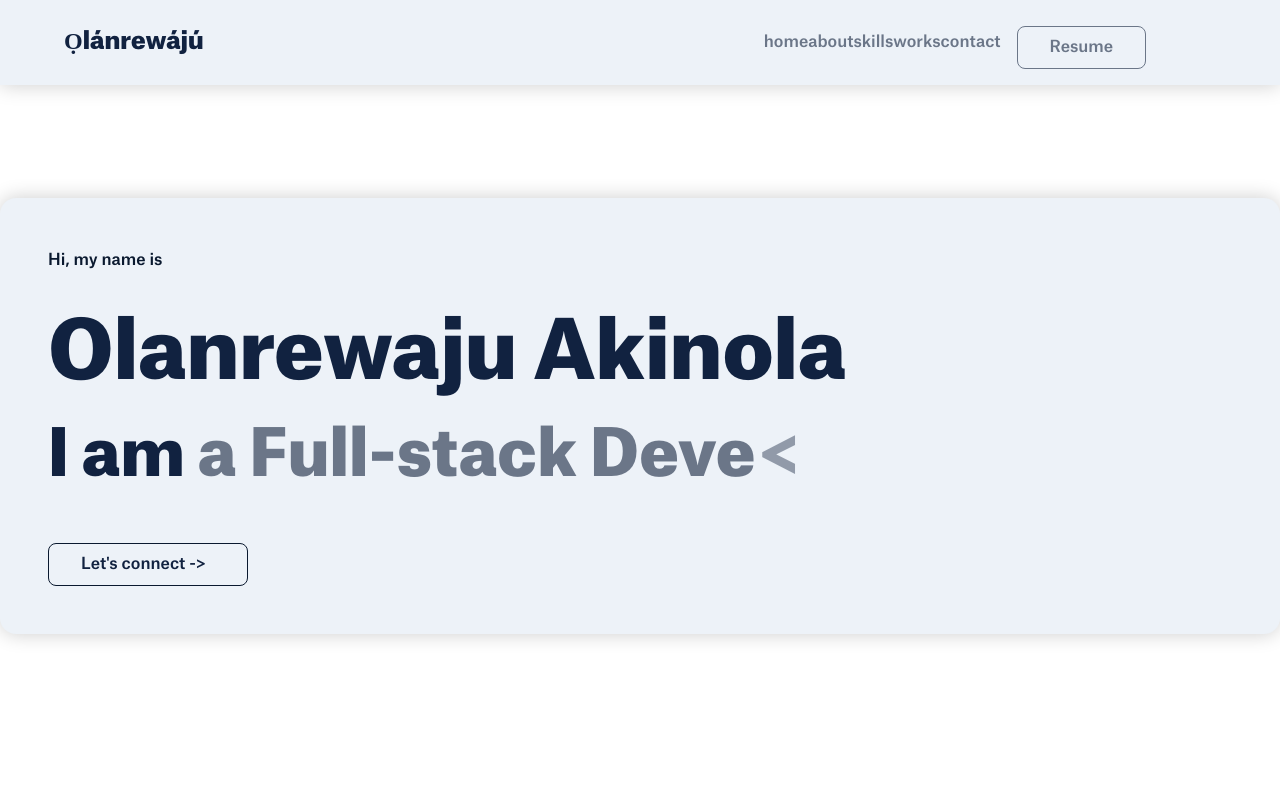
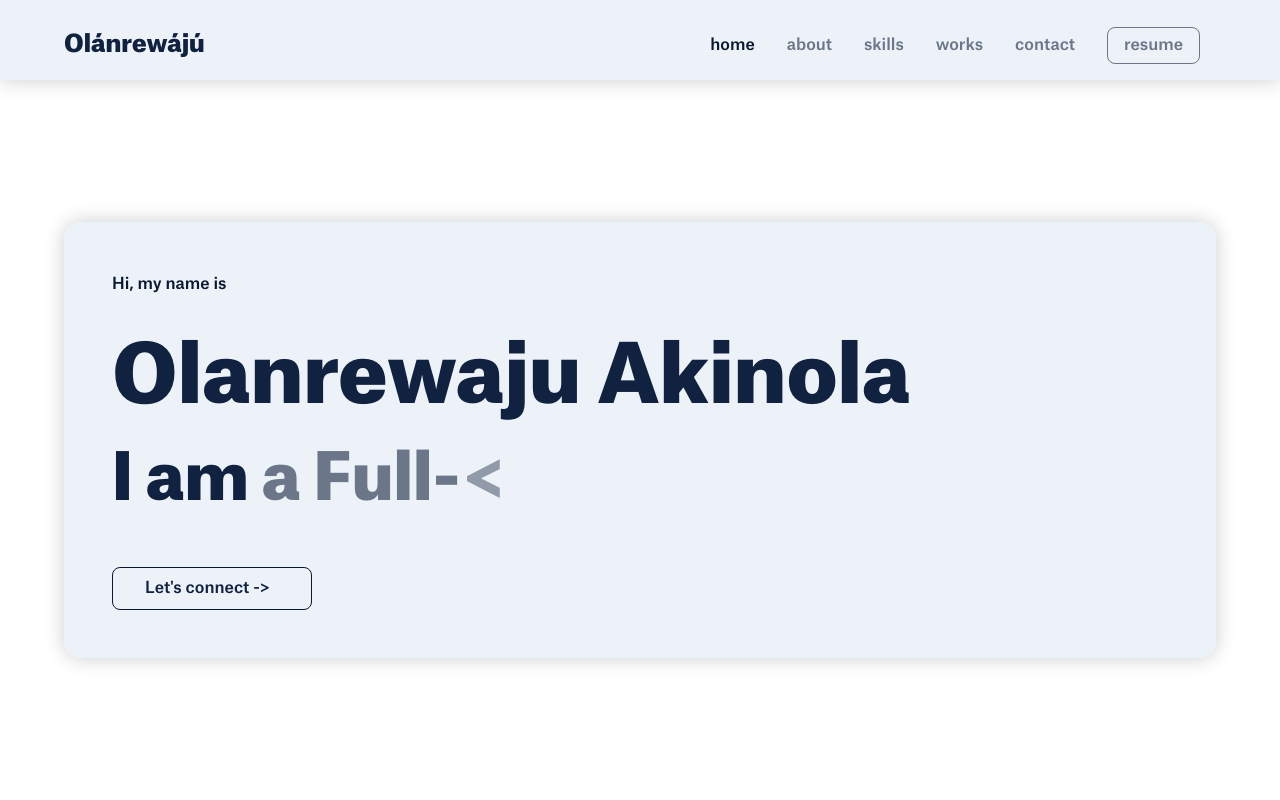
Before and after one commit to Olanrewaju-Ak/olanrewaju-akinola-portfolio, a React (Create React App) app: page / in a window 1280 px wide. Shown: the top 800 px of the page. Built offline with nearby package versions, Linux system fonts and the light colour scheme.

Commit message:
header, hero styling on responsive devices done

```diff
--- a/src/components/header/Header.js
+++ b/src/components/header/Header.js
@@ -6,62 +6,70 @@ import hamburger from "../../assets/icons/menu.svg";
 import X from "../../assets/icons/close-24px.svg";
 
 const Header = () => {
-	const [activeLink, setActiveLink] = useState("");
+	const [activeLink, setActiveLink] = useState("#home");
 
-	const [isMobile, setIsMobile] = useState(true);
+	const [isMobile, setIsMobile] = useState(false);
 
 	const handleClick = (e) => {
 		setIsMobile(!isMobile);
 	};
 
+	function handleActive(e) {
+		console.log(e.target.hash);
+		setActiveLink(e.target.hash);
+	}
+
 	return (
 		<header className="header">
 			<div className="header__container">
 				<div className="navbar__logo">
-					<h2 className="navbar__logo-text">Ọlánrewájú</h2>
+					<div />
+					<h2 className="navbar__logo-text">Olánrewájú</h2>
 				</div>
-				<ul className={isMobile ? "navbar__list mobile" : "navbar__list"}>
+				<ul className={isMobile ? "mobile" : "navbar__list"}>
 					{["home", "about", "skills", "works", "contact"].map((item) => (
 						<li
 							className={isMobile ? "mobile__list-item" : "navbar__list-item"}
 							key={`link-${item}`}
+							onClick={isMobile ? handleClick : undefined}
 						>
 							<div />
 							<a
 								className={
-									activeLink === `${item}`
+									activeLink === `#${item}`
 										? "navbar__link--active"
 										: "navbar__link"
 								}
 								href={`#${item}`}
+								onClick={handleActive}
 							>
 								{item}
 							</a>
 						</li>
 					))}
-					<li className="navbar__list-item">
+					<li className="navbar__list-item" onClick={isMobile ? handleClick : undefined}>
 						<div />
 						<a
 							href="https://drive.google.com/file/d/1jxpM-3BR1opjWk1bOE_qjD-xvGyFRvuK/view?usp=share_link"
 							target="_blank"
 							rel="noreferrer"
 							className={
-								activeLink === "resume"
+								activeLink === "#resume"
 									? "navbar__link--active"
 									: "navbar__link-btn"
 							}
 						>
-							Resume
+							resume
 						</a>
 					</li>
 				</ul>
 
-				<div className="navbar__mobile-menu">
-					<button className="navbar__mobile-menu--btn" onClick={handleClick}>
+				<div className="mobile-menu">
+					<button className="mobile-menu--btn" onClick={handleClick}>
 						<img
 							src={isMobile ? X : hamburger}
 							alt="mobile-menu"
-							className="navbar__mobile-menu--icon"
+							className="mobile-menu--icon"
 						/>
 					</button>
 				</div>
--- a/src/components/header/Header.scss
+++ b/src/components/header/Header.scss
@@ -4,9 +4,8 @@
 
 .header {
 	background-color: $primary-color;
-	// opacity: 0.5;
 	width: 100%;
-	// text-align: center;
+	height: 5rem;
 	backdrop-filter: blur(4px);
 	-webkit-backdrop-filter: blur(4px);
 	position: fixed;
@@ -17,11 +16,12 @@
 
 	&__container {
 		max-width: 80rem;
+		height: 100%;
 		margin: 0 auto;
 		display: flex;
 		align-items: center;
 		justify-content: space-between;
-		padding: 1rem 4rem;
+		padding: 0rem 4rem;
 	}
 }
 
@@ -29,8 +29,17 @@
 	&__logo {
 		color: $light-navyblue-color;
 		display: flex;
+		flex-direction: column;
 		justify-content: center;
 		align-items: center;
+
+		div {
+			width: 0.3125rem;
+			height: 0.3125rem;
+			background: transparent;
+			border-radius: 50%;
+			margin-bottom: 5px;
+		}
 	}
 
 	&__list {
@@ -38,10 +47,6 @@
 		display: flex;
 		align-items: center;
 		justify-content: center;
-
-		// &--mobile {
-		// 	display: flex;
-		// }
 
 		&-item {
 			margin: 0 1rem;
@@ -66,7 +71,6 @@
 				height: 0.3125rem;
 				background: transparent;
 				border-radius: 50%;
-
 				margin-bottom: 5px;
 			}
 
@@ -77,6 +81,7 @@
 			}
 		}
 	}
+
 	&__link {
 		text-decoration: none;
 		color: $gray-color;
@@ -94,7 +99,6 @@
 			display: inline-block;
 
 			&:hover {
-				// box-shadow: inset 200px 0 0 0 $navyblue-color;
 				color: $lightest-navyblue-color;
 				transition: all 0.3s ease-in-out;
 			}
@@ -102,13 +106,8 @@
 
 		&--active {
 			text-decoration: none;
-			width: 100%;
-			display: flex;
-			align-items: center;
-			justify-content: center;
-			padding-bottom: 0.25;
 			color: $navyblue-color;
-			border-bottom: 3px solid $white-color;
+			font-weight: 500;
 		}
 
 		&:hover {
@@ -127,39 +126,48 @@
 
 /*  Mobile */
 @include breakpoint.small {
+	.header {
+		&__container {
+			padding: 0rem 2rem;
+		}
+	}
 	.navbar {
-		&__mobile-menu {
-			display: flex;
-
-			&--btn {
-				background: none;
-				border: none;
-				width: 2rem;
-				height: 2rem;
-				filter: invert(9%) sepia(51%) saturate(1573%) hue-rotate(193deg) brightness(100%)
-					contrast(95%);
-				// filter: invert(49%) sepia(14%) saturate(498%) hue-rotate(179deg) brightness(90%)
-				// contrast(91%);
-				&:hover {
-					color: red;
-					// filter: invert(9%) sepia(51%) saturate(1573%) hue-rotate(193deg)
-					// 	brightness(100%) contrast(95%);
-				}
-			}
-			&--icon {
-				background: none;
-				border: none;
-				width: 2rem;
-				height: 2rem;
-			}
-		}
-
 		&__list {
 			display: none;
 		}
 
-		&__link-btn {
-			margin: 0rem 0rem 1.5rem;
+		&__link {
+			text-decoration: none;
+			color: $gray-color;
+			font-weight: 500;
+			transition: all 0.3s ease-in-out;
+
+			&-btn {
+				border: 1px solid $navyblue-color;
+				padding: 0.7rem 2rem 0.7rem 2rem;
+				margin: 0rem 0rem 1.5rem;
+				color: $gray-color;
+				font-weight: 500;
+				border: 1px solid $gray-color;
+				border-radius: 0.5rem;
+				font-family: "atlasgrotesk";
+				display: inline-block;
+
+				&:hover {
+					color: $lightest-navyblue-color;
+					transition: all 0.3s ease-in-out;
+				}
+			}
+
+			&--active {
+				text-decoration: none;
+				color: $navyblue-color;
+				font-weight: 500;
+			}
+
+			&:hover {
+				color: $lightest-navyblue-color;
+			}
 		}
 	}
 
@@ -175,6 +183,28 @@
 		top: 3.8125rem;
 		transition: all 0.5s ease-out;
 		width: 100%;
+
+		&-menu {
+			display: flex;
+
+			&--btn {
+				background: none;
+				border: none;
+				width: 2rem;
+				height: 2rem;
+				filter: invert(9%) sepia(51%) saturate(1573%) hue-rotate(193deg) brightness(100%)
+					contrast(95%);
+				&:hover {
+					color: red;
+				}
+			}
+			&--icon {
+				background: none;
+				border: none;
+				width: 2rem;
+				height: 2rem;
+			}
+		}
 
 		&__list-item {
 			margin: 1.5rem 0rem;
@@ -209,110 +239,236 @@
 			}
 		}
 	}
+}
 
-	// /*  TABLET  */
-	// @include breakpoint.medium {
-	// 	.header {
-	// 		background-color: $primary-color;
-	// 		// opacity: 0.5;
-	// 		width: 100%;
-	// 		// text-align: center;
-	// 		backdrop-filter: blur(4px);
-	// 		-webkit-backdrop-filter: blur(4px);
-	// 		position: fixed;
-	// 		z-index: 99999;
-	// 		top: 0;
-	// 		box-shadow: 0 0 20px rgba(0, 0, 0, 0.2);
-	// 		transition: all 0.3s ease-in-out;
+/*  TABLET  */
+@include breakpoint.medium {
+	.header {
+		background-color: $primary-color;
+		width: 100%;
+		height: 5rem;
+		backdrop-filter: blur(4px);
+		-webkit-backdrop-filter: blur(4px);
+		position: fixed;
+		z-index: 99999;
+		top: 0;
+		box-shadow: 0 0 20px rgba(0, 0, 0, 0.2);
+		transition: all 0.3s ease-in-out;
 
-	// 		&__container {
-	// 			max-width: 80rem;
-	// 			margin: 0 auto;
-	// 			display: flex;
-	// 			align-items: center;
-	// 			justify-content: space-between;
-	// 			padding: 1rem 4rem;
-	// 		}
-	// 	}
+		&__container {
+			max-width: 80rem;
+			height: 100%;
+			margin: 0 auto;
+			display: flex;
+			align-items: center;
+			justify-content: space-between;
+			padding: 0rem 2rem;
+		}
+	}
 
-	// 	.navbar {
-	// 		&__logo {
-	// 			color: $light-navyblue-color;
-	// 			display: flex;
-	// 			justify-content: center;
-	// 			align-items: center;
-	// 		}
+	.navbar {
+		&__logo {
+			color: $light-navyblue-color;
+			display: flex;
+			flex-direction: column;
+			justify-content: center;
+			align-items: center;
+		}
 
-	// 		&__list {
-	// 			flex: 0.5;
-	// 			display: flex;
-	// 			align-items: center;
-	// 			justify-content: center;
-	// 			// &-mobile {
-	// 			// 	display: flex;
-	// 			// }
+		&__list {
+			flex: 0.5;
+			display: flex;
+			align-items: center;
+			justify-content: center;
 
-	// 			&-item {
-	// 				margin: 0 1rem;
-	// 				display: flex;
-	// 				align-items: center;
-	// 				flex-direction: column;
-	// 				cursor: pointer;
+			&-item {
+				margin: 0 0.75rem;
+				display: flex;
+				align-items: center;
+				flex-direction: column;
+				cursor: pointer;
 
-	// 				&--active {
-	// 					text-decoration: none;
-	// 					width: 100%;
-	// 					display: flex;
-	// 					align-items: center;
-	// 					justify-content: center;
-	// 					padding-bottom: 0.25;
-	// 					color: $navyblue-color;
-	// 					border-bottom: 3px solid $white-color;
-	// 				}
+				&--active {
+					text-decoration: none;
+					width: 100%;
+					display: flex;
+					align-items: center;
+					justify-content: center;
+					padding-bottom: 0.25;
+					color: $navyblue-color;
+					border-bottom: 3px solid $white-color;
+				}
 
-	// 				div {
-	// 					width: 0.3125rem;
-	// 					height: 0.3125rem;
-	// 					background: transparent;
-	// 					border-radius: 50%;
+				div {
+					width: 0.3125rem;
+					height: 0.3125rem;
+					background: transparent;
+					border-radius: 50%;
+					margin-bottom: 5px;
+				}
 
-	// 					margin-bottom: 5px;
-	// 				}
+				&:hover {
+					div {
+						background: $navyblue-color;
+					}
+				}
+			}
+		}
 
-	// 				&:hover {
-	// 					div {
-	// 						background: $navyblue-color;
-	// 					}
-	// 				}
-	// 			}
-	// 		}
-	// 		&__link {
-	// 			text-decoration: none;
-	// 			// flex-direction: column;
-	// 			color: $gray-color;
-	// 			font-weight: 500;
+		&__link {
+			text-decoration: none;
+			color: $gray-color;
+			font-weight: 500;
+			transition: all 0.3s ease-in-out;
 
-	// 			transition: all 0.3s ease-in-out;
+			&-btn {
+				border: 1px solid $navyblue-color;
+				padding: 0.5rem 1rem 0.5rem;
+				color: $gray-color;
+				font-weight: 500;
+				border: 1px solid $gray-color;
+				border-radius: 0.5rem;
+				font-family: "atlasgrotesk";
+				display: inline-block;
 
-	// 			&--active {
-	// 				text-decoration: none;
-	// 				width: 100%;
-	// 				display: flex;
-	// 				align-items: center;
-	// 				justify-content: center;
-	// 				padding-bottom: 0.25;
-	// 				color: $navyblue-color;
-	// 				border-bottom: 3px solid $white-color;
-	// 			}
+				&:hover {
+					color: $lightest-navyblue-color;
+					transition: all 0.3s ease-in-out;
+				}
+			}
 
-	// 			&:hover {
-	// 				color: $lightest-navyblue-color;
-	// 			}
-	// 		}
+			&--active {
+				text-decoration: none;
+				color: $navyblue-color;
+				font-weight: 500;
+			}
 
-	// 		&__mobile-menu {
-	// 			display: none;
-	// 		}
-	// 	}
-	// }
+			&:hover {
+				color: $lightest-navyblue-color;
+			}
+		}
+	}
+	.mobile-menu {
+		display: none;
+	}
 }
+
+/* Desktop  */
+@include breakpoint.large {
+	.header {
+		background-color: $primary-color;
+		width: 100%;
+		height: 5rem;
+		backdrop-filter: blur(4px);
+		-webkit-backdrop-filter: blur(4px);
+		position: fixed;
+		z-index: 99999;
+		top: 0;
+		box-shadow: 0 0 20px rgba(0, 0, 0, 0.2);
+		transition: all 0.3s ease-in-out;
+
+		&__container {
+			max-width: 80rem;
+			height: 100%;
+			margin: 0 auto;
+			display: flex;
+			align-items: center;
+			justify-content: space-between;
+			padding: 0rem 4rem;
+		}
+	}
+
+	.navbar {
+		&__logo {
+			color: $light-navyblue-color;
+			display: flex;
+			flex-direction: column;
+			justify-content: center;
+			align-items: center;
+
+			div {
+				width: 0.3125rem;
+				height: 0.3125rem;
+				background: transparent;
+				border-radius: 50%;
+				margin-bottom: 5px;
+			}
+		}
+
+		&__list {
+			flex: 0.5;
+			display: flex;
+			align-items: center;
+			justify-content: center;
+
+			&-item {
+				margin: 0 1rem;
+				display: flex;
+				align-items: center;
+				flex-direction: column;
+				cursor: pointer;
+
+				&--active {
+					text-decoration: none;
+					width: 100%;
+					display: flex;
+					align-items: center;
+					justify-content: center;
+					padding-bottom: 0.25;
+					color: $navyblue-color;
+					border-bottom: 3px solid $white-color;
+				}
+
+				div {
+					width: 0.3125rem;
+					height: 0.3125rem;
+					background: transparent;
+					border-radius: 50%;
+					margin-bottom: 5px;
+				}
+
+				&:hover {
+					div {
+						background: $navyblue-color;
+					}
+				}
+			}
+		}
+
+		&__link {
+			text-decoration: none;
+			color: $gray-color;
+			font-weight: 500;
+			transition: all 0.3s ease-in-out;
+
+			&-btn {
+				border: 1px solid $navyblue-color;
+				padding: 0.5rem 1rem 0.5rem;
+				color: $gray-color;
+				font-weight: 500;
+				border: 1px solid $gray-color;
+				border-radius: 0.5rem;
+				font-family: "atlasgrotesk";
+				display: inline-block;
+
+				&:hover {
+					color: $lightest-navyblue-color;
+					transition: all 0.3s ease-in-out;
+				}
+			}
+
+			&--active {
+				text-decoration: none;
+				color: $navyblue-color;
+				font-weight: 500;
+			}
+
+			&:hover {
+				color: $lightest-navyblue-color;
+			}
+		}
+	}
+	.mobile-menu {
+		display: none;
+	}
+}
--- a/src/components/hero/Hero.js
+++ b/src/components/hero/Hero.js
@@ -14,7 +14,7 @@ const Hero = () => {
 		],
 		loop: {},
 		typeSpeed: 120,
-		deleteSpeed: 50
+		deleteSpeed: 120
 	});
 	return (
 		<section className="hero" id="home">
--- a/src/components/hero/Hero.scss
+++ b/src/components/hero/Hero.scss
@@ -73,4 +73,157 @@
 
 /*  MOBILE   */
 @include breakpoint.small {
+	.hero {
+		flex: 1;
+		width: 100%;
+		height: auto;
+		padding-top: 5rem;
+
+		&__container {
+			display: flex;
+			align-items: center;
+			justify-content: center;
+			padding: 0rem 2rem;
+			height: 100%;
+			width: 100%;
+		}
+		&__content {
+			display: flex;
+			flex-direction: column;
+			align-items: flex-start;
+			justify-content: center;
+			padding: 2rem 0rem;
+			background-color: #fff;
+			border-radius: 0;
+			box-shadow: none;
+
+			&--intro {
+				@include desktopBodyLarge;
+				color: $navyblue-color;
+				font-weight: 500;
+			}
+
+			&--name {
+				font-size: 2.5rem;
+				color: $light-navyblue-color;
+				line-height: 2.5rem;
+				margin-top: 2rem;
+				margin-bottom: 1rem;
+			}
+			&--caption {
+				font-size: 1.75rem;
+				line-height: 2.5rem;
+				color: $light-navyblue-color;
+				margin-bottom: 3rem;
+			}
+			&--typewritten {
+				font-size: 1.75rem;
+				color: $gray-color;
+				line-height: 2.5rem;
+				margin-bottom: 3rem;
+			}
+		}
+	}
 }
+
+/*  TABLET  */
+@include breakpoint.medium {
+	.hero {
+		flex: 1;
+		width: 100%;
+		height: 100vh;
+		display: flex;
+		justify-content: center;
+		align-items: center;
+		padding-top: 5rem;
+
+		&__container {
+			margin: 2rem 3rem;
+			display: flex;
+			align-items: center;
+			justify-content: center;
+			height: 75%;
+			width: 100%;
+		}
+
+		&__content {
+			width: 100%;
+			padding: 3rem 3rem;
+			background-color: $primary-color;
+			border-radius: 1rem;
+			box-shadow: 0 0 20px rgba(0, 0, 0, 0.2);
+
+			&--intro {
+				@include desktopBodyLarge;
+				color: $navyblue-color;
+				font-weight: 500;
+			}
+
+			&--name {
+				font-size: 5rem;
+				color: $light-navyblue-color;
+				margin-top: 2rem;
+				margin-bottom: 1rem;
+			}
+			&--caption {
+				font-size: 3.75rem;
+				color: $light-navyblue-color;
+				margin-bottom: 3rem;
+			}
+			&--typewritten {
+				font-size: 3.75rem;
+				color: $gray-color;
+			}
+		}
+	}
+}
+
+/*  DESKTOP  */
+@include breakpoint.large {
+	.hero {
+		flex: 1;
+		width: 100%;
+		height: 100vh;
+
+		&__container {
+			max-width: 80rem;
+			margin: 1rem auto;
+			display: flex;
+			align-items: center;
+			justify-content: center;
+			height: 100%;
+			width: 100%;
+		}
+
+		&__content {
+			width: 100%;
+			margin: 0rem 4rem;
+			padding: 3rem 3rem;
+			background-color: $primary-color;
+			border-radius: 1rem;
+			box-shadow: 0 0 20px rgba(0, 0, 0, 0.2);
+
+			&--intro {
+				@include desktopBodyLarge;
+				color: $navyblue-color;
+				font-weight: 500;
+			}
+
+			&--name {
+				font-size: 5rem;
+				color: $light-navyblue-color;
+				margin-top: 2rem;
+				margin-bottom: 1rem;
+			}
+			&--caption {
+				font-size: 4rem;
+				color: $light-navyblue-color;
+				margin-bottom: 3rem;
+			}
+			&--typewritten {
+				font-size: 4rem;
+				color: $gray-color;
+			}
+		}
+	}
+}
```
Also changed, not shown: src/components/about/About.scss (+66 -0 lines), src/components/contact/Contact.scss (+12 -0 lines), src/components/footer/Footer.scss (+12 -0 lines), src/components/skills/Skills.scss (+12 -0 lines), src/components/works/Works.scss (+12 -0 lines).
